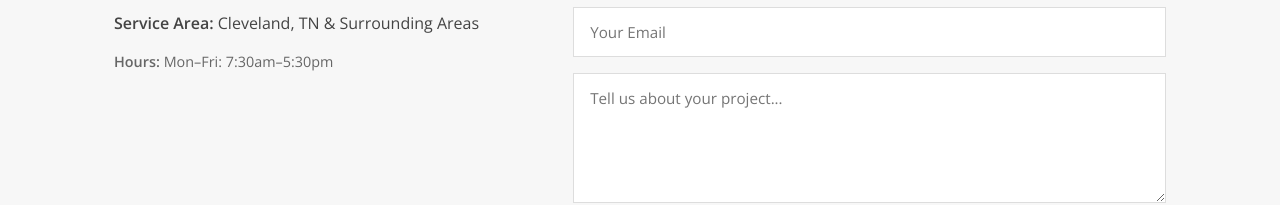
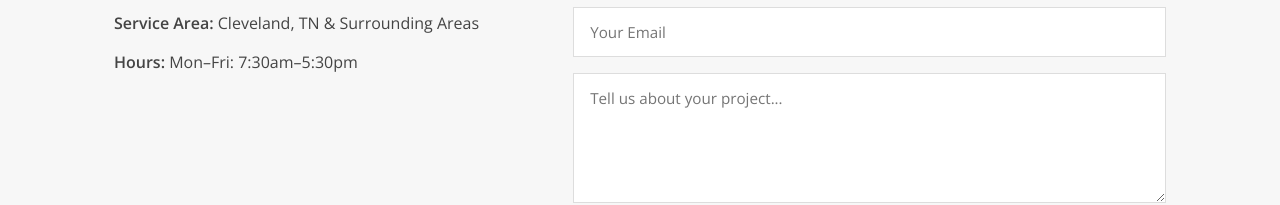
Before and after one commit to MattFreytag/BusinessWebsite, a plain HTML site: page index.html in a window 1280 px wide. Shown: the part 3345-3550 px from the top of the page. Drawn offline with nearby package versions, Linux system fonts and the light colour scheme.

Commit message:
Fix hours font size to match contact info

```diff
--- a/styles.css
+++ b/styles.css
@@ -342,7 +342,7 @@ a { text-decoration: none; color: inherit; }
 .contact-info a { color: #e07b2a; }
 .contact-info a:hover { text-decoration: underline; }
 
-.hours { font-size: 0.9rem; color: #666 !important; }
+.hours { color: #444; }
 
 .contact-form {
   display: flex;
```
